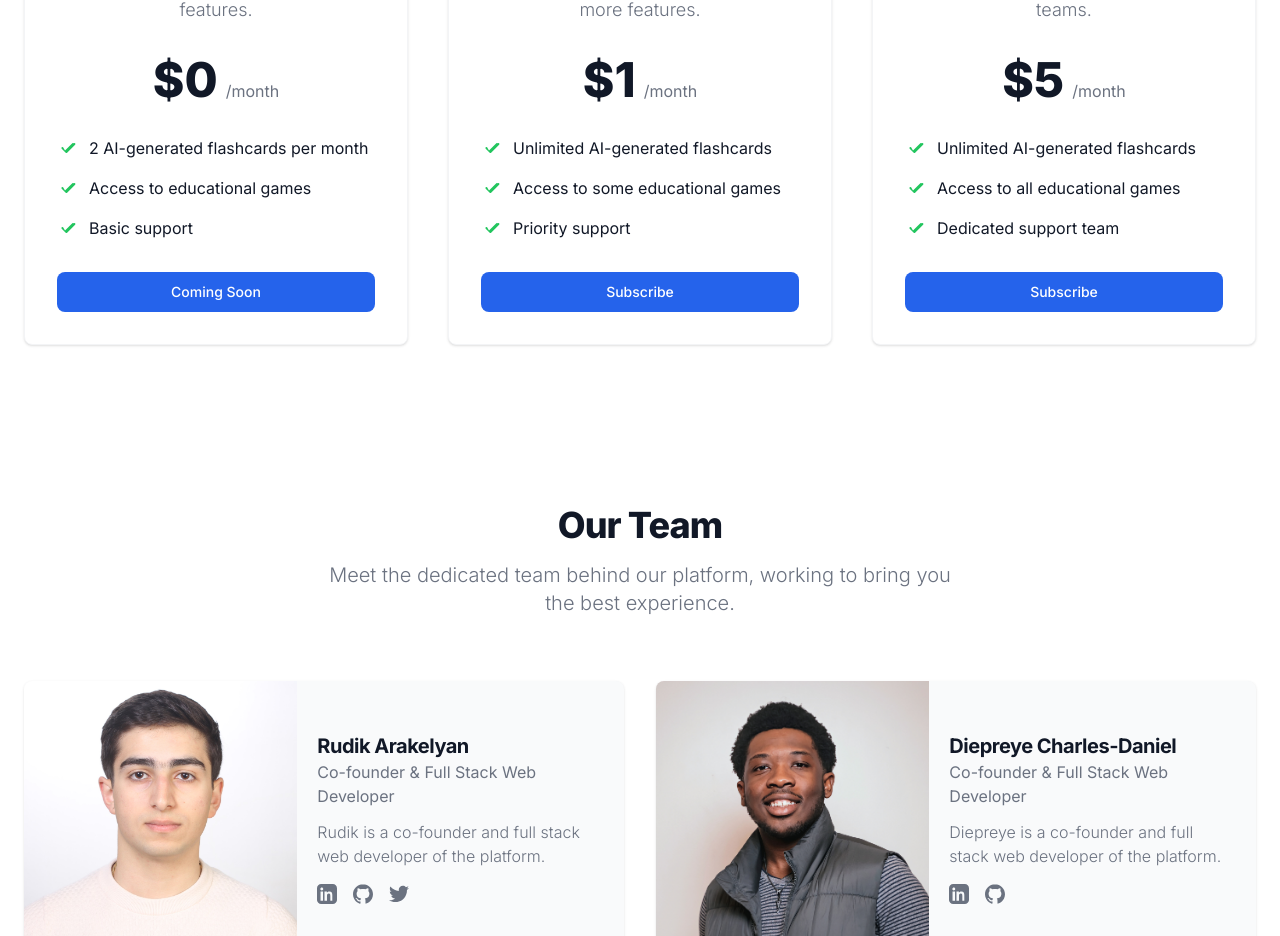
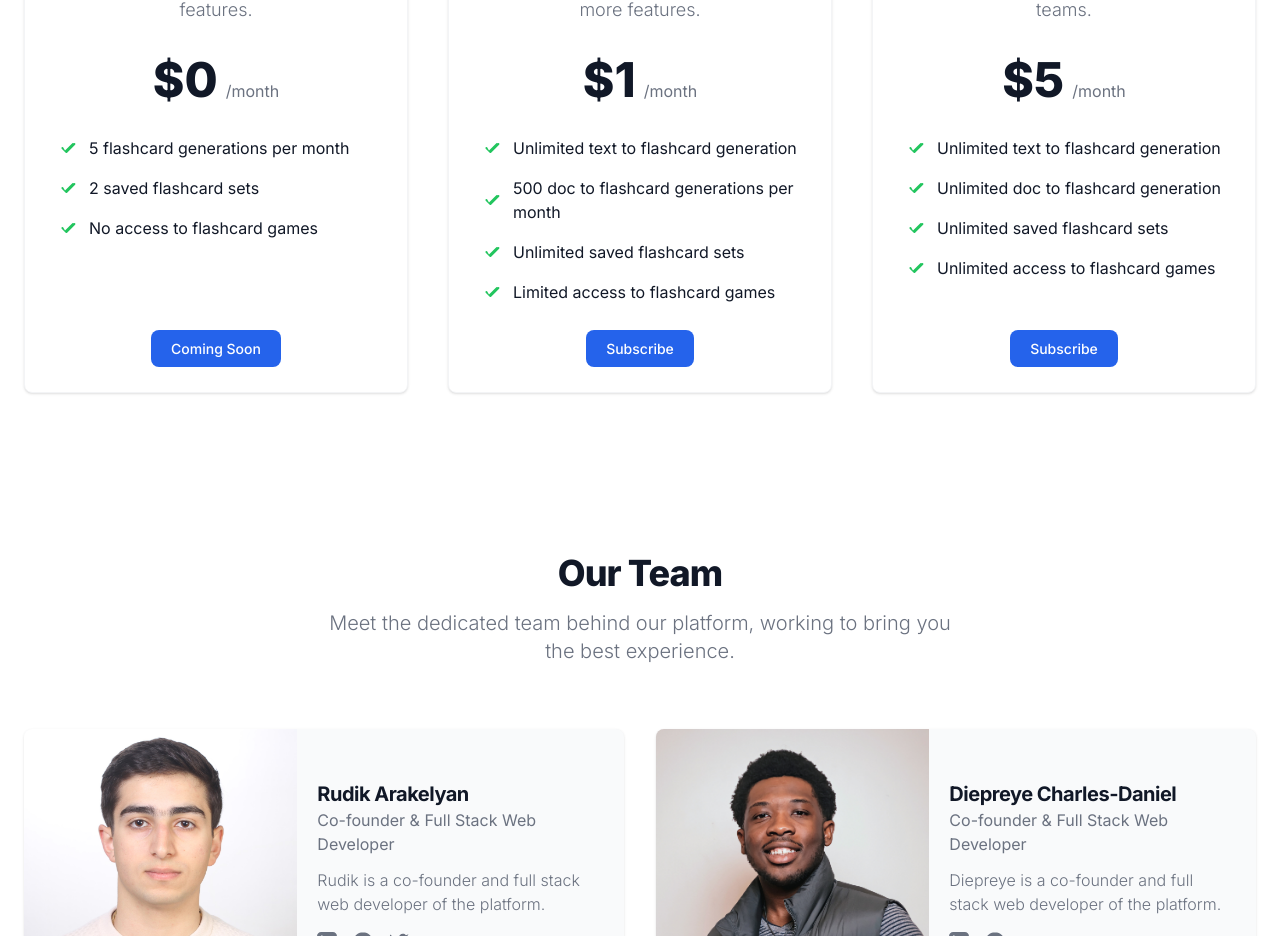
Before and after one commit to boxerarakelyan777/MemorixAI, a Next.js app: page / in a window 1280 px wide. Shown: the part 1894-2830 px from the top of the page. Built offline with nearby package versions, Linux system fonts and the light colour scheme; no server answers.

Commit message:
simple changes to the plan descriptions

```diff
--- a/src/components/Pricing.tsx
+++ b/src/components/Pricing.tsx
@@ -8,18 +8,35 @@ const plans = [
     name: 'Free Plan',
     price: 0,
     link: '#',
+    features: [
+      '5 flashcard generations per month',
+      '2 saved flashcard sets',
+      'No access to flashcard games',
+    ],
   },
   {
     name: 'Pro Plan',
     price: 1,
     link: 'https://buy.stripe.com/test_fZeeWTd1Kd4h46YeUU',
     priceId: 'price_1PoeXzBGuZJEG2quSrgzetsk',
+    features: [
+      'Unlimited text to flashcard generation',
+      '500 doc to flashcard generations per month',
+      'Unlimited saved flashcard sets',
+      'Limited access to flashcard games',
+    ],
   },
   {
     name: 'Enterprise',
     price: 5,
     link: 'https://buy.stripe.com/test_6oE01Z8Lu7JXavmcMN',
     priceId: 'price_1PoebEBGuZJEG2qu67A2rEW5',
+    features: [
+      'Unlimited text to flashcard generation',
+      'Unlimited doc to flashcard generation',
+      'Unlimited saved flashcard sets',
+      'Unlimited access to flashcard games',
+    ],
   },
 ];
 
@@ -52,53 +69,16 @@ const Pricing: React.FC = () => {
                 <span className="text-gray-500 dark:text-gray-400">/month</span>
               </div>
               <ul role="list" className="mb-8 space-y-4 text-left">
-                {plan.name === 'Free Plan' ? (
-                  <>
-                    <li className="flex items-center space-x-3">
-                      <svg className="flex-shrink-0 w-5 h-5 text-green-500 dark:text-green-400" fill="currentColor" viewBox="0 0 20 20" xmlns="http://www.w3.org/2000/svg"><path fillRule="evenodd" d="M16.707 5.293a1 1 0 011.414 1.414l-8 8a1 1 0 01-1.414 0l-4-4a1 1 0 011.414-1.414L8 12.586l7.293-7.293a1 1 0 011.414 0z" clipRule="evenodd"></path></svg>
-                      <span>2 AI-generated flashcards per month</span>
+                {plan.features.map((feature, index) => (
+                  <li key={index} className="flex items-center space-x-3">
+                    <svg className="flex-shrink-0 w-5 h-5 text-green-500 dark:text-green-400" fill="currentColor" viewBox="0 0 20 20" xmlns="http://www.w3.org/2000/svg">
+                      <path fillRule="evenodd" d="M16.707 5.293a1 1 0 011.414 1.414l-8 8a1 1 0 01-1.414 0l-4-4a1 1 0 011.414-1.414L8 12.586l7.293-7.293a1 1 0 011.414 0z" clipRule="evenodd"></path>
+                    </svg>
+                    <span>{feature}</span>
                   </li>
-                    <li className="flex items-center space-x-3">
-                      <svg className="flex-shrink-0 w-5 h-5 text-green-500 dark:text-green-400" fill="currentColor" viewBox="0 0 20 20" xmlns="http://www.w3.org/2000/svg"><path fillRule="evenodd" d="M16.707 5.293a1 1 0 011.414 1.414l-8 8a1 1 0 01-1.414 0l-4-4a1 1 0 011.414-1.414L8 12.586l7.293-7.293a1 1 0 011.414 0z" clipRule="evenodd"></path></svg>
-                      <span>Access to educational games</span>
-                    </li>
-                    <li className="flex items-center space-x-3">
-                      <svg className="flex-shrink-0 w-5 h-5 text-green-500 dark:text-green-400" fill="currentColor" viewBox="0 0 20 20" xmlns="http://www.w3.org/2000/svg"><path fillRule="evenodd" d="M16.707 5.293a1 1 0 011.414 1.414l-8 8a1 1 0 01-1.414 0l-4-4a1 1 0 011.414-1.414L8 12.586l7.293-7.293a1 1 0 011.414 0z" clipRule="evenodd"></path></svg>
-                      <span>Basic support</span>
-                    </li>
-                  </>
-                ) : plan.name === 'Pro Plan' ? (
-                  <>
-                    <li className="flex items-center space-x-3">
-                      <svg className="flex-shrink-0 w-5 h-5 text-green-500 dark:text-green-400" fill="currentColor" viewBox="0 0 20 20" xmlns="http://www.w3.org/2000/svg"><path fillRule="evenodd" d="M16.707 5.293a1 1 0 011.414 1.414l-8 8a1 1 0 01-1.414 0l-4-4a1 1 0 011.414-1.414L8 12.586l7.293-7.293a1 1 0 011.414 0z" clipRule="evenodd"></path></svg>
-                      <span>Unlimited AI-generated flashcards</span>
-                    </li>
-                    <li className="flex items-center space-x-3">
-                      <svg className="flex-shrink-0 w-5 h-5 text-green-500 dark:text-green-400" fill="currentColor" viewBox="0 0 20 20" xmlns="http://www.w3.org/2000/svg"><path fillRule="evenodd" d="M16.707 5.293a1 1 0 011.414 1.414l-8 8a1 1 0 01-1.414 0l-4-4a1 1 0 011.414-1.414L8 12.586l7.293-7.293a1 1 0 011.414 0z" clipRule="evenodd"></path></svg>
-                      <span>Access to some educational games</span>
-                    </li>
-                    <li className="flex items-center space-x-3">
-                      <svg className="flex-shrink-0 w-5 h-5 text-green-500 dark:text-green-400" fill="currentColor" viewBox="0 0 20 20" xmlns="http://www.w3.org/2000/svg"><path fillRule="evenodd" d="M16.707 5.293a1 1 0 011.414 1.414l-8 8a1 1 0 01-1.414 0l-4-4a1 1 0 011.414-1.414L8 12.586l7.293-7.293a1 1 0 011.414 0z" clipRule="evenodd"></path></svg>
-                      <span>Priority support</span>
-                    </li>
-                  </>
-                ) : (
-                  <>
-                    <li className="flex items-center space-x-3">
-                      <svg className="flex-shrink-0 w-5 h-5 text-green-500 dark:text-green-400" fill="currentColor" viewBox="0 0 20 20" xmlns="http://www.w3.org/2000/svg"><path fillRule="evenodd" d="M16.707 5.293a1 1 0 011.414 1.414l-8 8a1 1 0 01-1.414 0l-4-4a1 1 0 011.414-1.414L8 12.586l7.293-7.293a1 1 0 011.414 0z" clipRule="evenodd"></path></svg>
-                      <span>Unlimited AI-generated flashcards</span>
-                    </li>
-                    <li className="flex items-center space-x-3">
-                      <svg className="flex-shrink-0 w-5 h-5 text-green-500 dark:text-green-400" fill="currentColor" viewBox="0 0 20 20" xmlns="http://www.w3.org/2000/svg"><path fillRule="evenodd" d="M16.707 5.293a1 1 0 011.414 1.414l-8 8a1 1 0 01-1.414 0l-4-4a1 1 0 011.414-1.414L8 12.586l7.293-7.293a1 1 0 011.414 0z" clipRule="evenodd"></path></svg>
-                      <span>Access to all educational games</span>
-                    </li>
-                    <li className="flex items-center space-x-3">
-                      <svg className="flex-shrink-0 w-5 h-5 text-green-500 dark:text-green-400" fill="currentColor" viewBox="0 0 20 20" xmlns="http://www.w3.org/2000/svg"><path fillRule="evenodd" d="M16.707 5.293a1 1 0 011.414 1.414l-8 8a1 1 0 01-1.414 0l-4-4a1 1 0 011.414-1.414L8 12.586l7.293-7.293a1 1 0 011.414 0z" clipRule="evenodd"></path></svg>
-                      <span>Dedicated support team</span>
-                    </li>
-                  </>
-                )}
+                ))}
               </ul>
+              <div className="mt-auto">
                 <a
                   href={getButtonLink(plan)}
                   target="_blank"
@@ -106,6 +86,7 @@ const Pricing: React.FC = () => {
                 >
                   {plan.price === 0 ? 'Coming Soon' : 'Subscribe'}
                 </a>
+              </div>
             </div>
           ))}
         </div>
```
Lines whose indentation alone changed are shown as unchanged.
